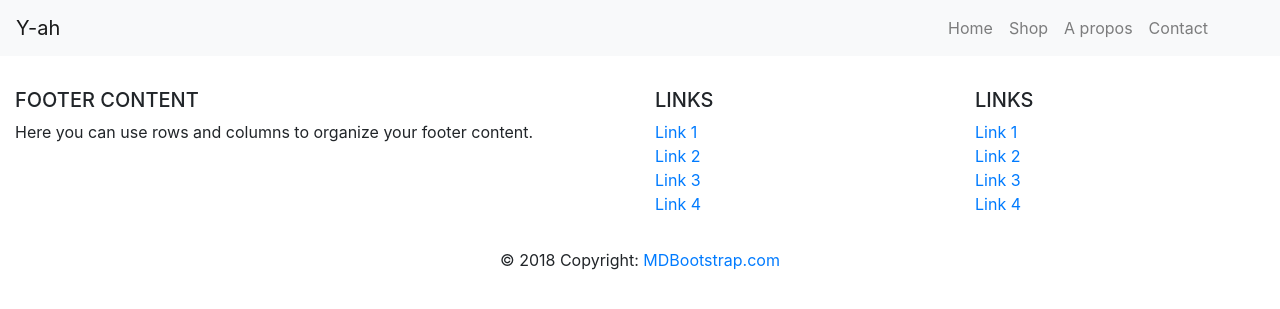
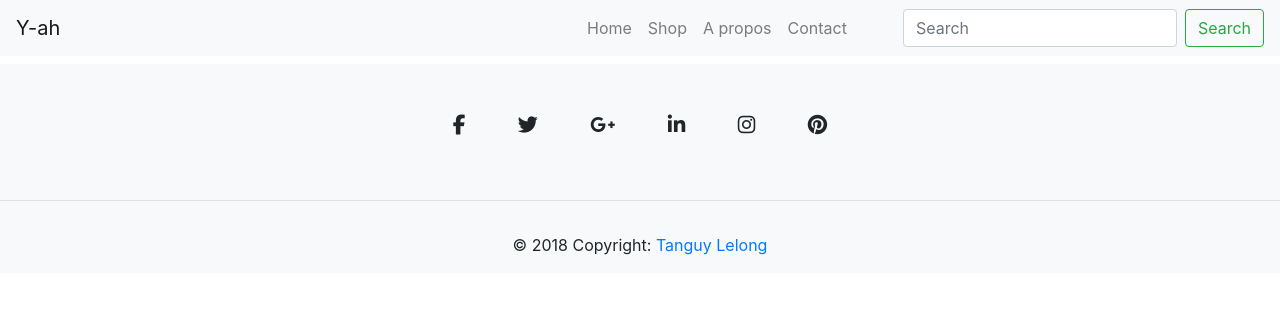
Before and after one commit to Tanguy06/Y-ah, a Symfony app: template Ecommerce/templates/shop/show.html.twig in a window 1280 px wide. Shown: the top 309 px of the page. Run offline with Twig, Linux system fonts and the light colour scheme; the template is opened without the code that fills it, so the values that code supplies are empty; some libraries are stand-ins or nearby versions.

Commit message:
Du style

```diff
--- a/Ecommerce/templates/base.html.twig
+++ b/Ecommerce/templates/base.html.twig
@@ -4,6 +4,7 @@
         <meta charset="UTF-8">
         <title>{% block title %}Welcome!{% endblock %}</title>
         <link rel="stylesheet" href="https://stackpath.bootstrapcdn.com/bootstrap/4.3.1/css/bootstrap.min.css" integrity="sha384-ggOyR0iXCbMQv3Xipma34MD+dH/1fQ784/j6cY/iJTQUOhcWr7x9JvoRxT2MZw1T" crossorigin="anonymous">
+        <script src="https://kit.fontawesome.com/d38c925a16.js"></script>
         {% block stylesheets %}{% endblock %}
     </head>
     <body>
--- a/Ecommerce/templates/footer.html.twig
+++ b/Ecommerce/templates/footer.html.twig
@@ -1,81 +1,53 @@
 <!-- Footer -->
-<footer class="page-footer font-small blue pt-4">
+<footer class="page-footer font-small bg-light sticky-bottom text-center darken-3">
 
-    <!-- Footer Links -->
-    <div class="container-fluid text-center text-md-left">
+    <!-- Footer Elements -->
+    <div class="container">
 
-        <!-- Grid row -->
+        <!-- Grid row-->
         <div class="row">
 
             <!-- Grid column -->
-            <div class="col-md-6 mt-md-0 mt-3">
+            <div class="col-md-12 py-5">
+                <div class=" flex-center">
 
-                <!-- Content -->
-                <h5 class="text-uppercase">Footer Content</h5>
-                <p>Here you can use rows and columns to organize your footer content.</p>
-
-            </div>
-            <!-- Grid column -->
-
-            <hr class="clearfix w-100 d-md-none pb-3">
-
-            <!-- Grid column -->
-            <div class="col-md-3 mb-md-0 mb-3">
-
-                <!-- Links -->
-                <h5 class="text-uppercase">Links</h5>
-
-                <ul class="list-unstyled">
-                    <li>
-                        <a href="#!">Link 1</a>
-                    </li>
-                    <li>
-                        <a href="#!">Link 2</a>
-                    </li>
-                    <li>
-                        <a href="#!">Link 3</a>
-                    </li>
-                    <li>
-                        <a href="#!">Link 4</a>
-                    </li>
-                </ul>
-
-            </div>
-            <!-- Grid column -->
-
-            <!-- Grid column -->
-            <div class="col-md-3 mb-md-0 mb-3">
-
-                <!-- Links -->
-                <h5 class="text-uppercase">Links</h5>
-
-                <ul class="list-unstyled">
-                    <li>
-                        <a href="#!">Link 1</a>
-                    </li>
-                    <li>
-                        <a href="#!">Link 2</a>
-                    </li>
-                    <li>
-                        <a href="#!">Link 3</a>
-                    </li>
-                    <li>
-                        <a href="#!">Link 4</a>
-                    </li>
-                </ul>
-
+                    <!-- Facebook -->
+                    <a class="fb-ic">
+                        <i class="fab fa-facebook-f fa-lg white-text mr-md-5 mr-3 fa-2x"> </i>
+                    </a>
+                    <!-- Twitter -->
+                    <a class="tw-ic">
+                        <i class="fab fa-twitter fa-lg white-text mr-md-5 mr-3 fa-2x"> </i>
+                    </a>
+                    <!-- Google +-->
+                    <a class="gplus-ic">
+                        <i class="fab fa-google-plus-g fa-lg white-text mr-md-5 mr-3 fa-2x"> </i>
+                    </a>
+                    <!--Linkedin -->
+                    <a class="li-ic">
+                        <i class="fab fa-linkedin-in fa-lg white-text mr-md-5 mr-3 fa-2x"> </i>
+                    </a>
+                    <!--Instagram-->
+                    <a class="ins-ic">
+                        <i class="fab fa-instagram fa-lg white-text mr-md-5 mr-3 fa-2x"> </i>
+                    </a>
+                    <!--Pinterest-->
+                    <a class="pin-ic">
+                        <i class="fab fa-pinterest fa-lg white-text fa-2x"> </i>
+                    </a>
+                </div>
             </div>
             <!-- Grid column -->
 
         </div>
-        <!-- Grid row -->
+        <!-- Grid row-->
 
     </div>
-    <!-- Footer Links -->
-
+    <!-- Footer Elements -->
+    <hr>
     <!-- Copyright -->
-    <div class="footer-copyright text-center py-3">© 2018 Copyright:
-        <a href="https://mdbootstrap.com/education/bootstrap/"> MDBootstrap.com</a>
+    <div class="footer-copyright text-center bg-light py-3">© 2018 Copyright:
+        <a href="#"> Tanguy Lelong</a>
     </div>
     <!-- Copyright -->
 
--- a/Ecommerce/templates/header.html.twig
+++ b/Ecommerce/templates/header.html.twig
@@ -1,4 +1,4 @@
-<nav class="navbar navbar-expand-lg navbar-light bg-light">
+<nav class="navbar navbar-expand-lg navbar-light sticky-top bg-light">
     <a class="navbar-brand" href="{{ path('home') }}">Y-ah</a>
     <button class="navbar-toggler" type="button" data-toggle="collapse" data-target="#navbarSupportedContent" aria-controls="navbarSupportedContent" aria-expanded="false" aria-label="Toggle navigation">
         <span class="navbar-toggler-icon"></span>
@@ -19,5 +19,9 @@
                 <a class="nav-link" href="#">Contact</a>
             </li>
         </ul>
+        <form class="form-inline my-2 my-lg-0">
+            <input class="form-control mr-sm-2" type="search" placeholder="Search" aria-label="Search">
+            <button class="btn btn-outline-success my-2 my-sm-0" type="submit">Search</button>
+        </form>
     </div>
 </nav>
--- a/Ecommerce/templates/shop/index.html.twig
+++ b/Ecommerce/templates/shop/index.html.twig
@@ -15,14 +15,12 @@
         <div class="row">
 
             <div class="col-lg-3">
-
                     <h1 class="my-4">Catégories</h1>
                     <div class="list-group">
                         <a href="#" class="list-group-item">Category 1</a>
                         <a href="#" class="list-group-item">Category 2</a>
                         <a href="#" class="list-group-item">Category 3</a>
                     </div>
-
             </div>
             <!-- /.col-lg-3 -->
 
--- a/Ecommerce/templates/shop/show.html.twig
+++ b/Ecommerce/templates/shop/show.html.twig
@@ -2,7 +2,7 @@
 
 {% block title property.name %}
 {% block body %}
-     <h1 class="container">
+     <h1>
          {{ property.name }}
      </h1>
 {% endblock %}
```
Lines whose indentation alone changed are shown as unchanged.
